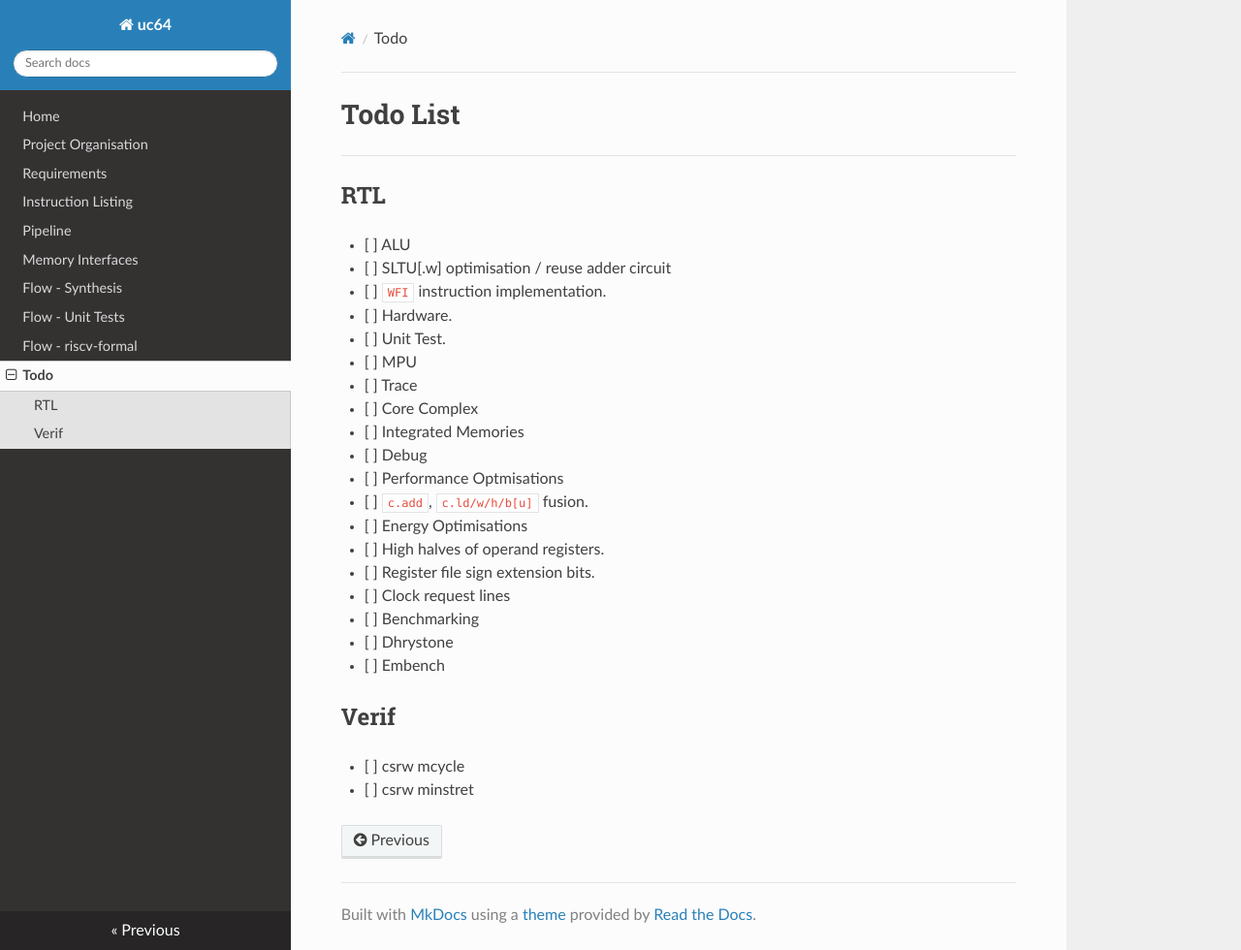
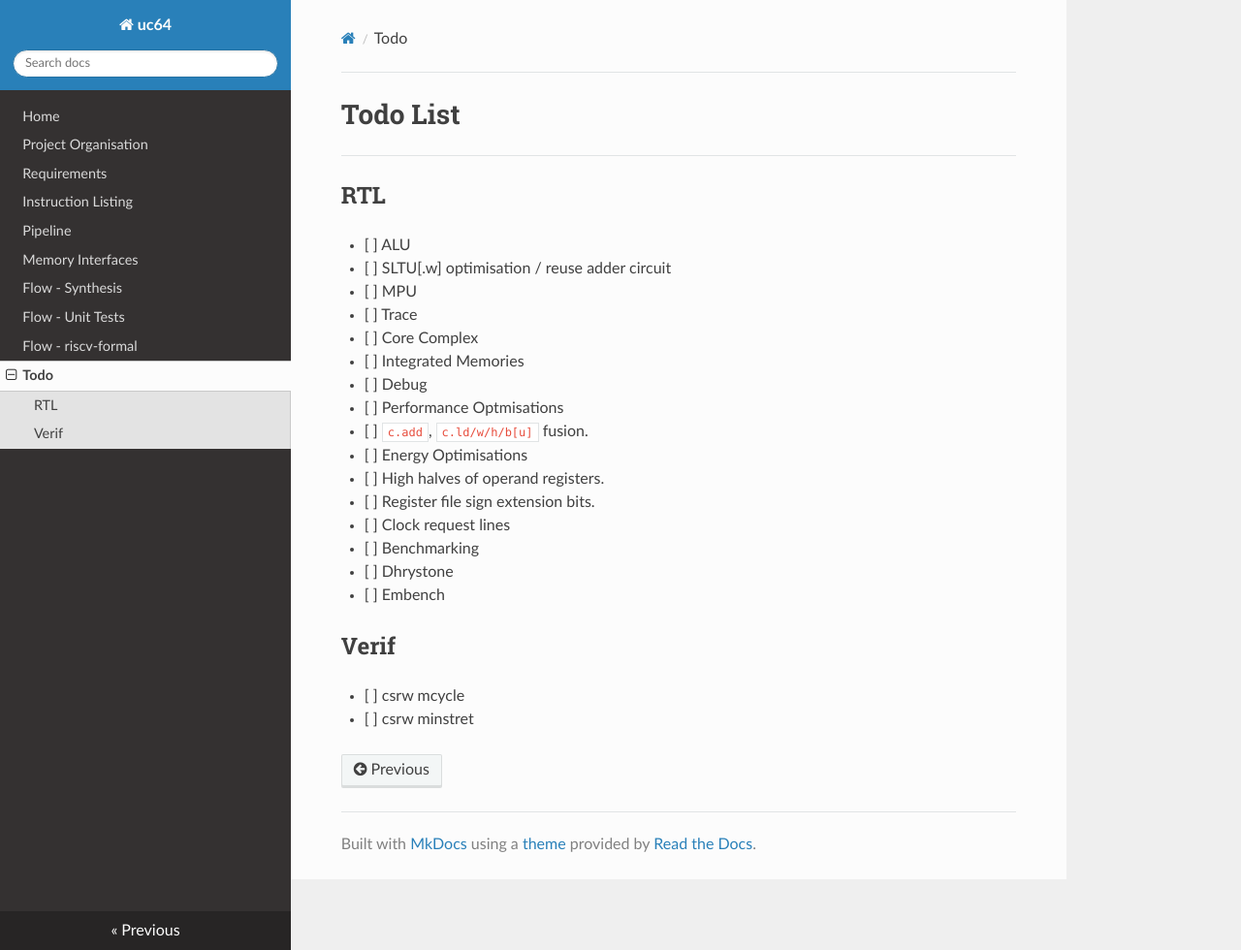
Before and after one commit to ben-marshall/croyde-riscv, an MkDocs documentation site: the page built from docs/todo.md, in a window 1280 px wide and 980 px high. Shown: the whole window at 97% size. Built offline with MkDocs 1.6.1, drawn with Linux system fonts in a browser that asks for light colours; nearby versions of some CDN libraries.

Commit message:
docs: updates for wfi

```diff
--- a/docs/todo.md
+++ b/docs/todo.md
@@ -8,12 +8,6 @@
 - [ ] ALU
 
   - [ ] SLTU[.w] optimisation / reuse adder circuit
-
-- [ ] `WFI` instruction implementation.
-
-  - [ ] Hardware.
-
-  - [ ] Unit Test.
 
 - [ ] MPU
 
```
Also changed, not shown: docs/instruction-listing.md (+1 -1 lines).
